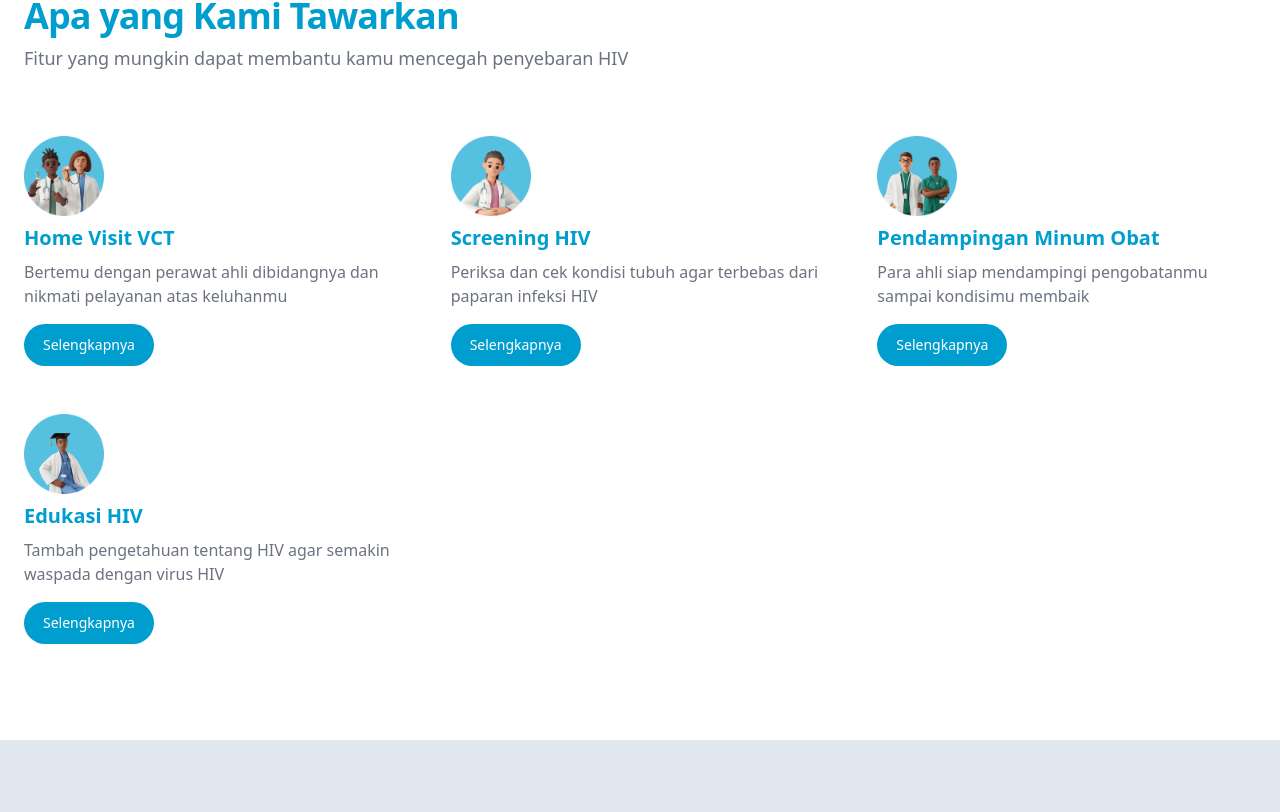
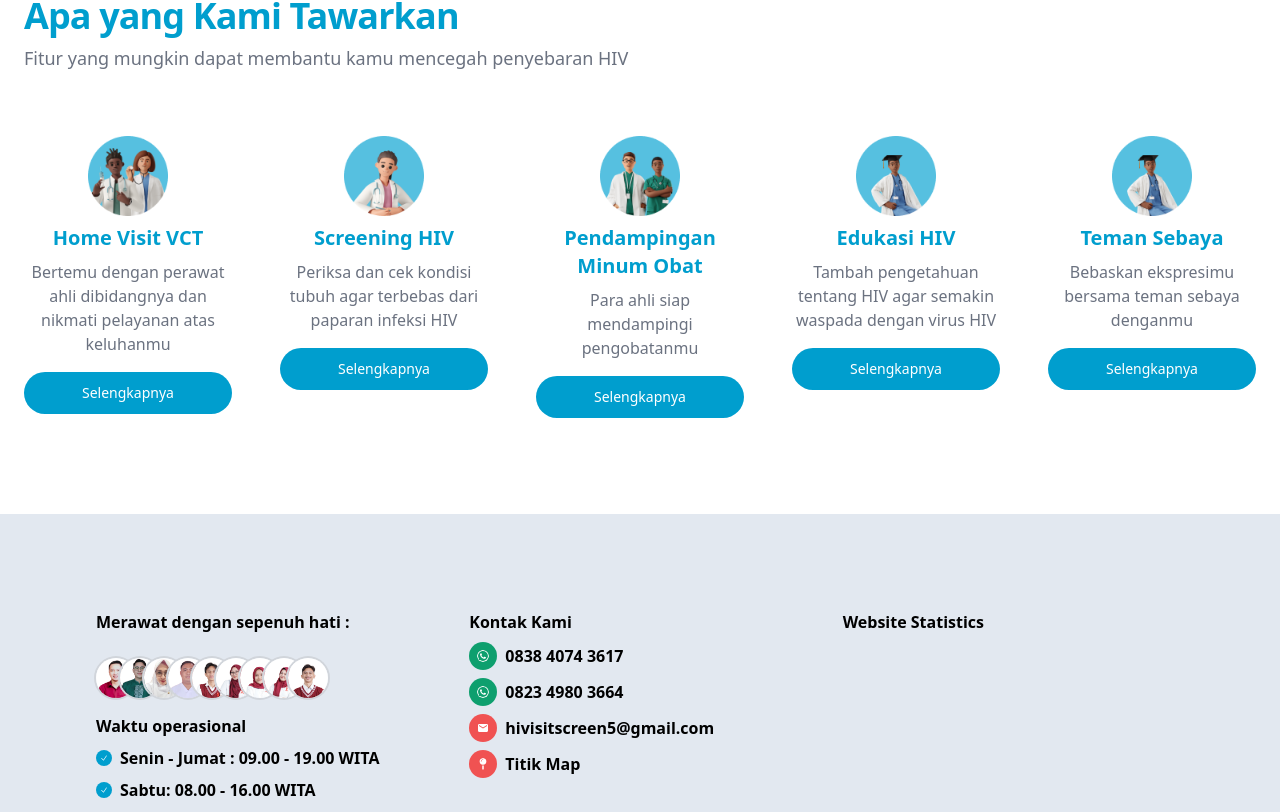
Before and after one commit to OnyanPokon/hiv-kesmas, a React (Vite) app: page / in a window 1280 px wide. Shown: the part 1445-2257 px from the top of the page. Built offline with nearby package versions, Linux system fonts and the light colour scheme.

Commit message:
minus icon virus d header dan icon teman sebaya

```diff
--- a/src/components/Footer/Footer.jsx
+++ b/src/components/Footer/Footer.jsx
@@ -134,9 +134,6 @@ function Footer() {
             </a>
           </div>
         </div>
-        <div className="lg:col-span-3 flex items-center gap-4">
-          <HistatsCounter></HistatsCounter>
-        </div>
       </div>
       <div className="w-full bg-slate-300 flex items-center justify-center p-6">
         <p className="text-sm text-slate-500">
--- a/src/pages/Beranda.jsx
+++ b/src/pages/Beranda.jsx
@@ -99,52 +99,77 @@ function Beranda() {
             <h2 className="mb-2 text-2xl lg:text-4xl tracking-tight font-extrabold text-color-info-500">Apa yang Kami Tawarkan</h2>
             <p className="text-gray-500 text-sm lg:text-lg dark:text-gray-400">Fitur yang mungkin dapat membantu kamu mencegah penyebaran HIV </p>
           </div>
-          <div className="space-y-20 md:grid md:grid-cols-2 lg:grid-cols-3 md:gap-12 md:space-y-0">
-            <div data-aos="fade-up">
+          <div className="space-y-20 justify-between items-start md:grid md:grid-cols-2 lg:grid-cols-5 md:gap-12 md:space-y-0">
+          {/* <div className="space-y-20 justify-between md:grid md:grid-cols-2 lg:grid-cols-3 md:gap-12 md:space-y-0"> */}
+          {/* <div className="space-y-20 justify-between flex md:gap-12 md:space-y-0"> */}
+            <div data-aos="fade-up" className='flex justify-center flex-col'>
+              <div className="flex justify-center">
               <img
                 src="/illustration/Frame 17.png"
                 alt="mockup"
-                className="w-20 h-20 mb-2"
+                className="w-20 h-20 mb-2 justify-center flex"
               />
-              <h3 className="mb-2 text-xl font-bold text-color-info-500">Home Visit VCT</h3>
-              <p className="text-gray-500 dark:text-gray-400">Bertemu dengan perawat ahli dibidangnya dan nikmati pelayanan atas keluhanmu</p>
+              </div>
+              <h3 className="mb-2 text-xl font-bold text-color-info-500 text-center">Home Visit VCT</h3>
+              <p className="text-gray-500 dark:text-gray-400 text-center">Bertemu dengan perawat ahli dibidangnya dan nikmati pelayanan atas keluhanmu</p>
               <Button color="info" pill className="mt-4" onClick={() => navigate('/visit')}>
                 Selengkapnya
               </Button>
             </div>
-            <div data-aos="fade-up">
+            <div data-aos="fade-up" className='flex justify-center flex-col'>
+            <div className="flex justify-center">
               <img
                 src="/illustration/Frame 18.png"
                 alt="mockup"
                 className="w-20 h-20 mb-2"
               />
-              <h3 className="mb-2 text-xl font-bold text-color-info-500">Screening HIV</h3>
-              <p className="text-gray-500 dark:text-gray-400">Periksa dan cek kondisi tubuh agar terbebas dari paparan infeksi HIV</p>
+            </div>
+              <h3 className="mb-2 text-xl font-bold text-color-info-500 text-center">Screening HIV</h3>
+              <p className="text-gray-500 dark:text-gray-400 text-center">Periksa dan cek kondisi tubuh agar terbebas dari paparan infeksi HIV</p>
               <Button color="info" pill className="mt-4" onClick={() => navigate('/screening')}>
                 Selengkapnya
               </Button>
             </div>
-            <div data-aos="fade-up">
+            <div data-aos="fade-up" className='flex justify-center flex-col'>
+            <div className="flex justify-center">
               <img
                 src="/illustration/Frame 19.png"
                 alt="mockup"
                 className="w-20 h-20 mb-2"
               />
-              <h3 className="mb-2 text-xl font-bold text-color-info-500">Pendampingan Minum Obat</h3>
-              <p className="text-gray-500 dark:text-gray-400">Para ahli siap mendampingi pengobatanmu sampai kondisimu membaik</p>
+              </div>
+              <h3 className="mb-2 text-xl font-bold text-color-info-500 text-center">Pendampingan Minum Obat</h3>
+              <p className="text-gray-500 dark:text-gray-400 text-center">Para ahli siap mendampingi pengobatanmu </p>
               <Button color="info" pill className="mt-4" onClick={() => navigate('/pendampingan')}>
                 Selengkapnya
               </Button>
             </div>
-            <div data-aos="fade-up">
+            <div data-aos="fade-up" className='flex justify-center flex-col'>
+            <div className="flex justify-center">
               <img
                 src="/illustration/Frame 20.png"
                 alt="mockup"
                 className="w-20 h-20 mb-2"
               />
-              <h3 className="mb-2 text-xl font-bold text-color-info-500">Edukasi HIV</h3>
-              <p className="text-gray-500 dark:text-gray-400">Tambah pengetahuan tentang HIV agar semakin waspada dengan virus HIV</p>
+              </div>
+              <h3 className="mb-2 text-xl font-bold text-color-info-500 text-center">Edukasi HIV</h3>
+              <p className="text-gray-500 dark:text-gray-400 text-center">Tambah pengetahuan tentang HIV agar semakin waspada dengan virus HIV</p>
               <Button color="info" pill className="mt-4" onClick={() => navigate('/edukasi')}>
+                Selengkapnya
+              </Button>
+            </div>
+            <div data-aos="fade-up" className='flex justify-center flex-col'>
+              <div className="flex justify-center">
+
+              <img
+                src="/illustration/Frame 20.png"
+                alt="mockup"
+                className="w-20 h-20 mb-2"
+                />
+              </div>
+              <h3 className="mb-2 text-xl font-bold text-color-info-500 text-center">Teman Sebaya</h3>
+              <p className="text-gray-500 dark:text-gray-400 text-center">Bebaskan ekspresimu bersama teman sebaya denganmu</p>
+              <Button color="info" pill className="mt-4" onClick={() => navigate('/teman')}>
                 Selengkapnya
               </Button>
             </div>
```
